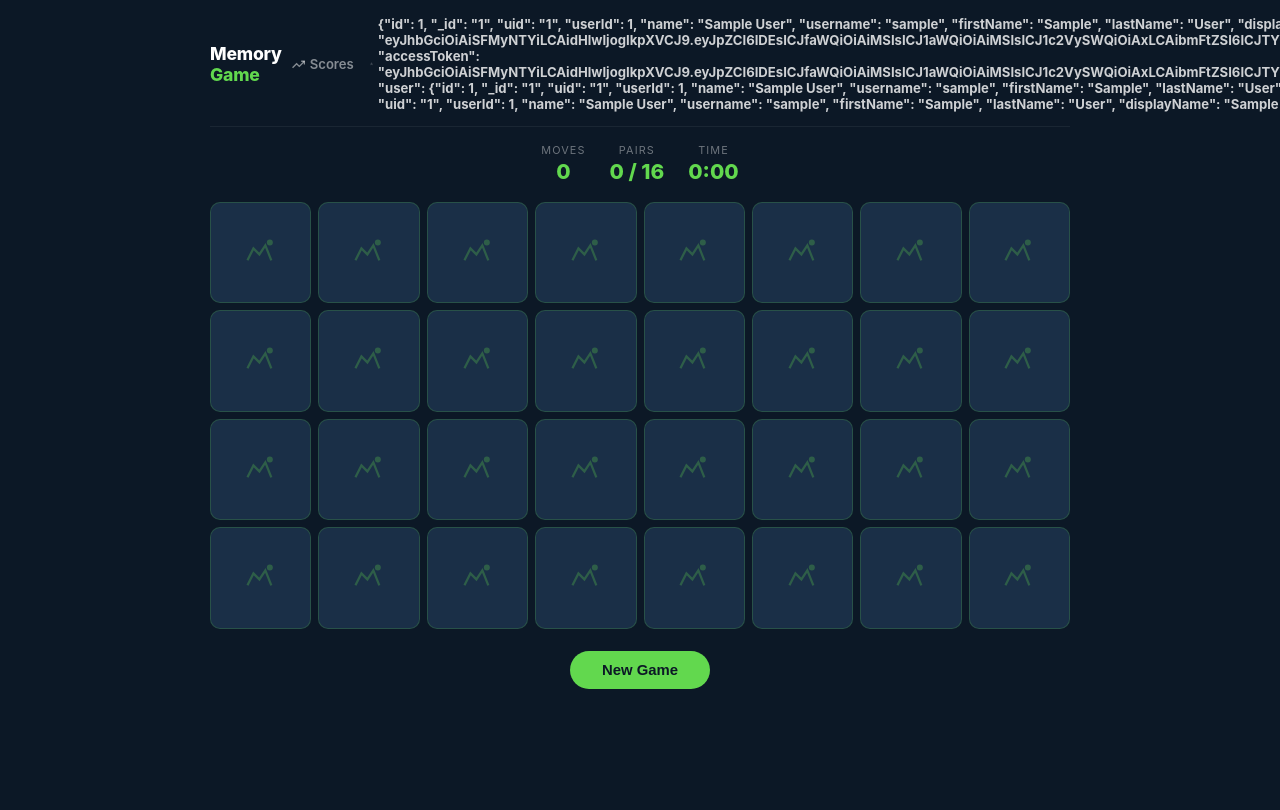
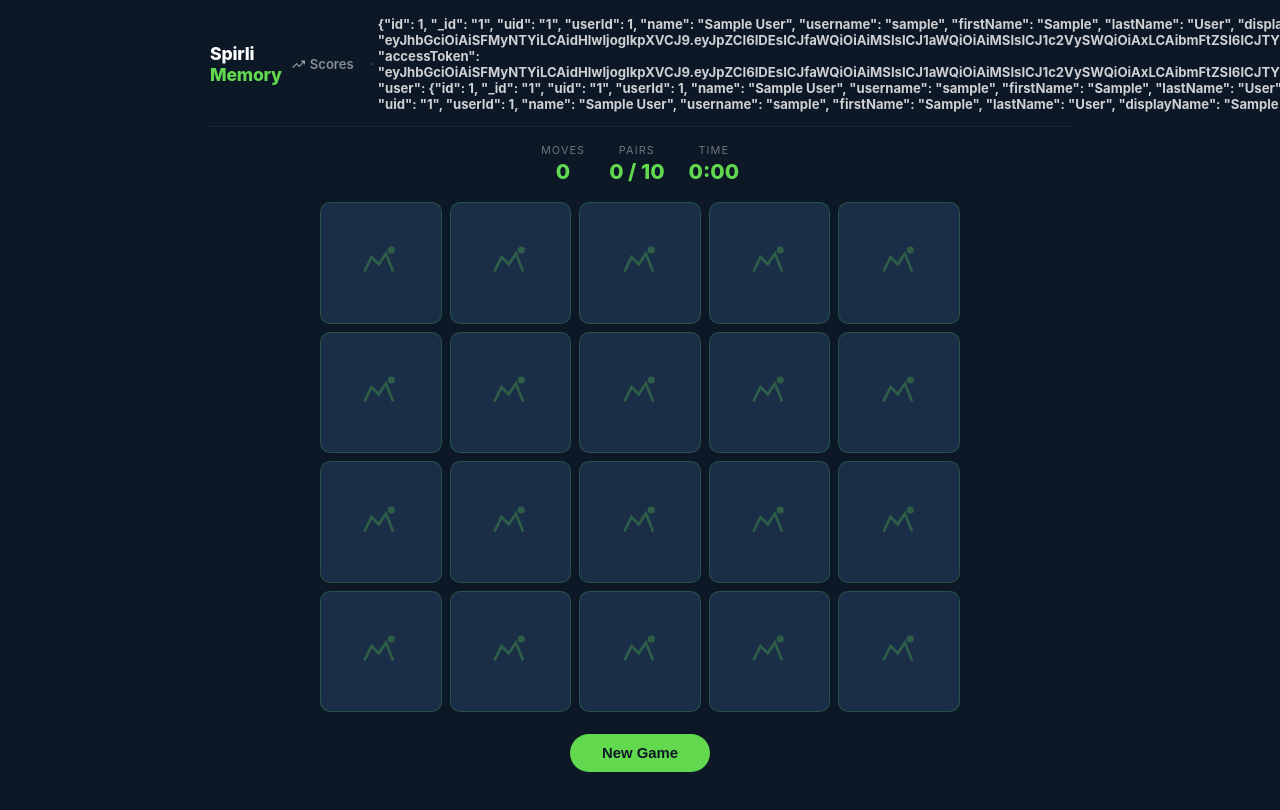
Before and after one commit to nullablr/memory-game, a plain HTML site: page index.html in a window 1280 px wide. Shown: the top 810 px of the page. Drawn offline with Linux system fonts and the light colour scheme; sample sign-in values are in the browser's storage.

Commit message:
Reduce to 10 photos, rename to Spirli Memory, update grid to 5×4
Co-Authored-By: Claude Sonnet 4.6 <noreply@anthropic.com>

```diff
--- a/index.html
+++ b/index.html
@@ -3,7 +3,7 @@
 <head>
   <meta charset="UTF-8" />
   <meta name="viewport" content="width=device-width, initial-scale=1.0" />
-  <title>Memory Game</title>
+  <title>Spirli Memory</title>
   <style>
     * { box-sizing: border-box; margin: 0; padding: 0; }
 
@@ -81,15 +81,15 @@
     }
     .stat-value { font-size: 1.3rem; font-weight: 800; color: #62d84e; }
 
-    /* Board — 8 cols desktop, 4 cols mobile */
+    /* Board — 5 cols × 4 rows desktop, 4 cols mobile */
     .board {
       display: grid;
-      grid-template-columns: repeat(8, 1fr);
-      gap: 7px;
-      max-width: 860px;
+      grid-template-columns: repeat(5, 1fr);
+      gap: 8px;
+      max-width: 640px;
       width: 100%;
     }
-    @media (max-width: 600px) {
+    @media (max-width: 500px) {
       .board { grid-template-columns: repeat(4, 1fr); gap: 6px; }
     }
 
@@ -237,7 +237,7 @@
 <body>
 
   <div class="topnav">
-    <div class="nav-title">Memory <span>Game</span></div>
+    <div class="nav-title">Spirli <span>Memory</span></div>
     <div class="nav-right">
       <a href="scores.html" class="nav-link">
         <svg width="13" height="13" viewBox="0 0 24 24" fill="none" stroke="currentColor" stroke-width="2.5"><polyline points="23 6 13.5 15.5 8.5 10.5 1 18"/><polyline points="17 6 23 6 23 12"/></svg>
@@ -253,7 +253,7 @@
 
   <div class="stats">
     <div class="stat"><div class="stat-label">Moves</div><div class="stat-value" id="moves">0</div></div>
-    <div class="stat"><div class="stat-label">Pairs</div><div class="stat-value" id="pairs">0 / 16</div></div>
+    <div class="stat"><div class="stat-label">Pairs</div><div class="stat-value" id="pairs">0 / 10</div></div>
     <div class="stat"><div class="stat-label">Time</div><div class="stat-value" id="timer">0:00</div></div>
   </div>
 
@@ -275,7 +275,7 @@
       ██
        ▪</pre>
       <h2>You <span>Win!</span></h2>
-      <p>All 16 pairs matched!</p>
+      <p>All 10 pairs matched!</p>
       <div class="win-stats">
         <div class="win-stat">
           <div class="win-stat-label">Moves</div>
@@ -313,10 +313,16 @@
 
     // ── Photos ──
     const PHOTOS = [
-      'photo01.jpg','photo02.jpg','photo03.jpg','photo04.jpg',
-      'photo05.jpg','photo06.jpg','photo07.jpg','photo08.jpg',
-      'photo09.jpg','photo10.jpg','photo11.jpg','photo12.jpg',
-      'photo13.jpg','photo14.jpg','photo15.jpg','photo16.jpg',
+      'photo02.jpg', // dog + bread
+      'photo05.jpg', // father & daughter dinner
+      'photo06.jpg', // family + giraffe safari
+      'photo07.jpg', // elephants at night
+      'photo08.jpg', // colourful smoothies
+      'photo09.jpg', // rock hyrax
+      'photo11.jpg', // family selfie in field
+      'photo14.jpg', // mountain hike
+      'photo15.jpg', // ski winter
+      'photo16.jpg', // outdoor jacuzzi
     ];
     const TOTAL_PAIRS = PHOTOS.length; // 16
 
```
Also changed, not shown: login.html (+2 -2 lines), scores.html (+1 -1 lines).
